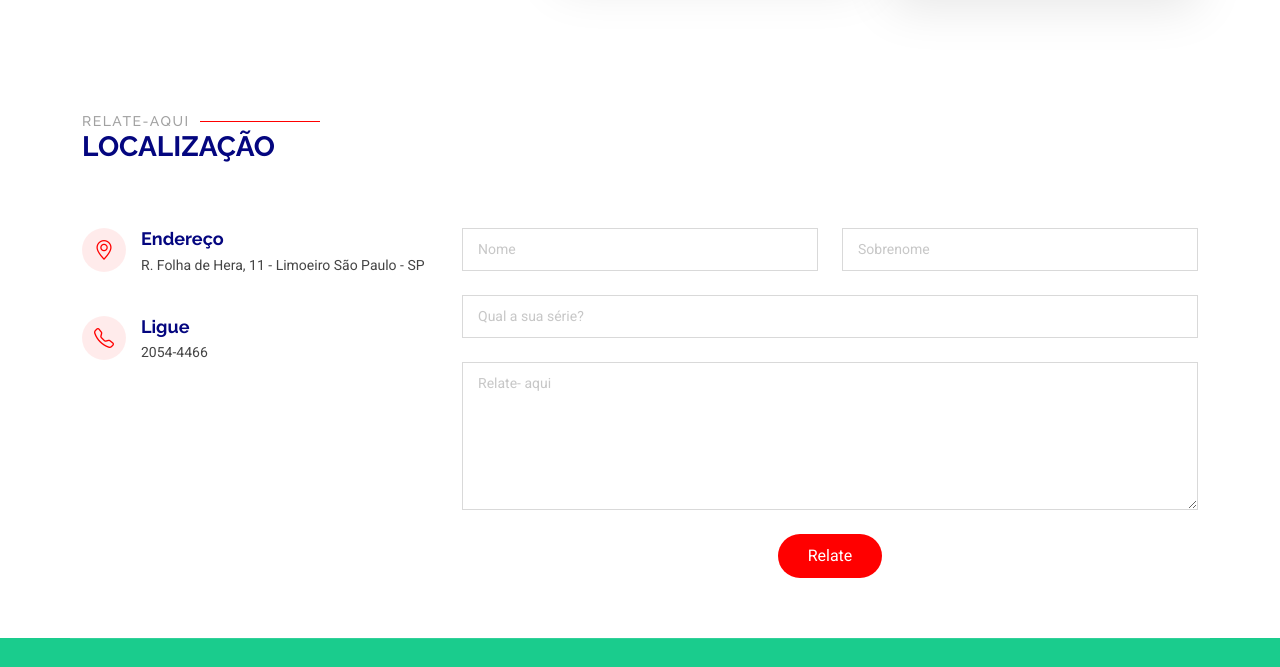
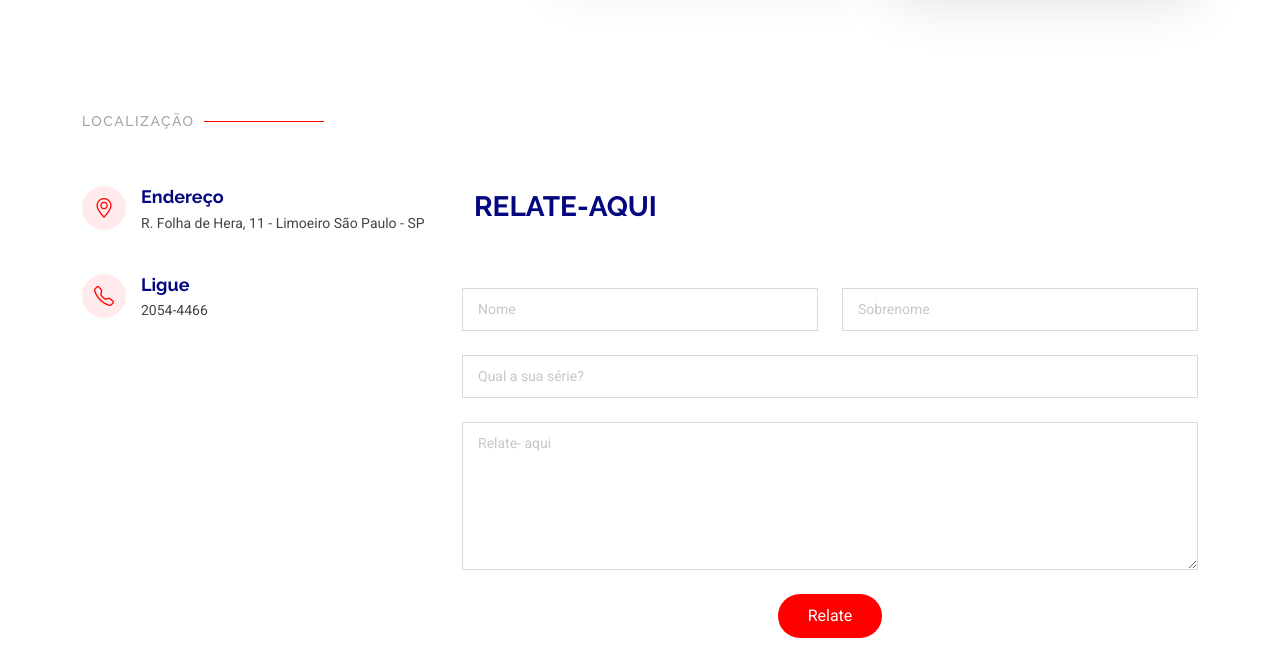
Before and after one commit to brunorocha7/FiloHelp, a plain HTML site: page index.html in a window 1280 px wide. Shown: the part 1287-1954 px from the top of the page. Drawn offline with Linux system fonts and the light colour scheme.

Commit message:
atualização relate aqui

```diff
--- a/index.html
+++ b/index.html
@@ -157,8 +157,8 @@
 
       <!-- Section Title -->
       <div class="container section-title" data-aos="fade-up">
-        <h2>Relate-aqui</h2>
-        <div><span>Localização</span> <span class="description-title"></span></div>
+        <h2>Localização</h2>
+
       </div><!-- End Section Title -->
 
       <div class="container" data-aos="fade" data-aos-delay="100">
@@ -185,6 +185,9 @@
           </div>
 
           <div class="col-lg-8">
+            <div class="container section-title" data-aos="fade-up">
+              <div><span>Relate-aqui</span> <span class="description-title"></span></div>
+            </div><!-- End Section Title -->
             <form action="forms/contact.php" method="post" class="php-email-form" data-aos="fade-up" data-aos-delay="200">
               <div class="row gy-4">
 
```
